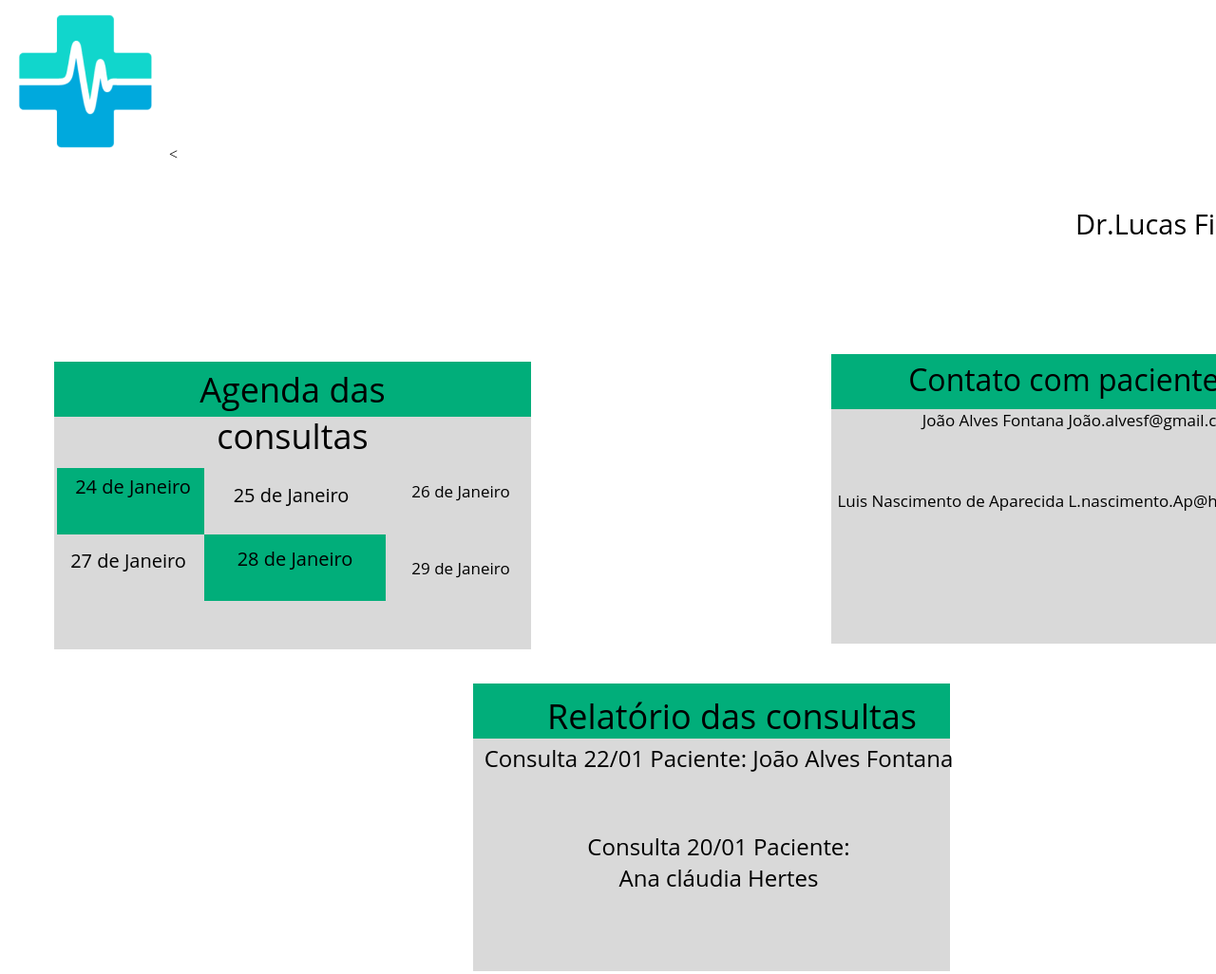
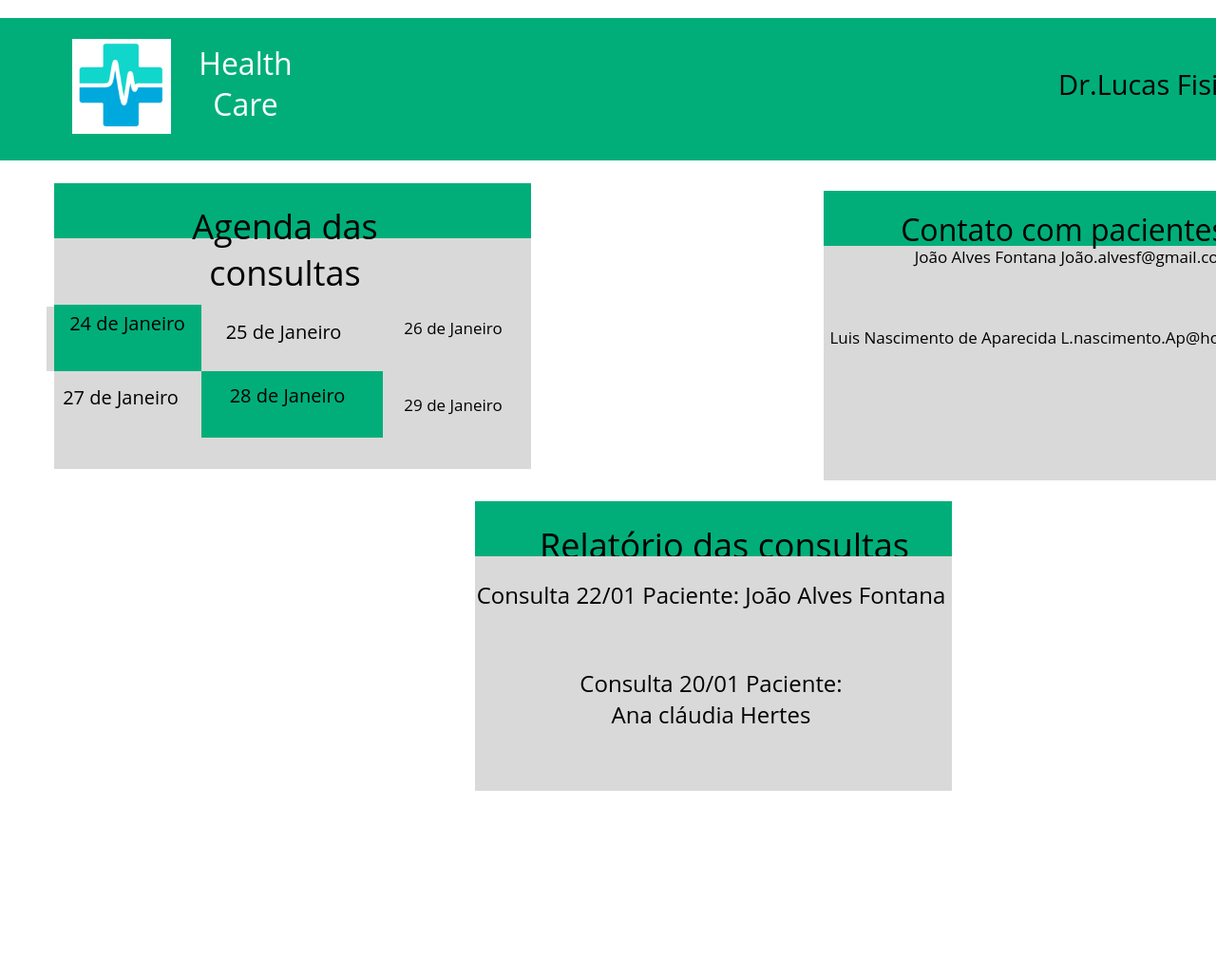
Before and after one commit to thidenadai/thiago-site-medico, a plain HTML site: page index.html in a window 1280 px wide. Shown: the top 1026 px of the page at 95% size. Drawn offline with Linux system fonts and the light colour scheme.

Commit message:
mudanças 24/3

```diff
--- a/index.html
+++ b/index.html
@@ -10,7 +10,7 @@
 
 <body>
 
-<div class="logo"> <img src="assents/logo.png">
+<div class="logo"> <img src="assents/logo.png" id="img1">
   <
 
 
@@ -23,7 +23,7 @@ Fisioterapeuta</span><span  class="e557_61">Bem Vindo!</span>
   <div class="e557_62"></div>
   <div class="e557_63"></div>
   <div class=e557_64><span  class="e557_57">Health
-Care</span></div>
+Care</span></div
   <div class="e557_65"></div>
   <div class="e557_66"></div>
   <div class="e557_67"></div>
@@ -41,7 +41,8 @@ Care</span></div>
   <div class="e557_82"></div><span  class="e557_83">Contato com pacientes</span>
   <div class="e557_84"></div>
   <div class="e559_100"></div><span  class="e559_101">28 de Janeiro  </span><span  class="e559_96">24 de Janeiro
-
+    <div class="barra"></div>
+    <div class="cinza"></div>
 </span><span  class="e559_98">27 de Janeiro</span><span  class="e559_97">25 de Janeiro </span><span  class="e559_94">26 de Janeiro </span><span  class="e559_99">29 de Janeiro </span><span  class="e559_106">Consulta 22/01
 Paciente: João Alves Fontana </span><span  class="e559_109">Consulta 20/01
 Paciente: Ana cláudia Hertes </span><span  class="e559_111">João Alves Fontana
--- a/style.css
+++ b/style.css
@@ -1,6 +1,6 @@
 html {
   height: 100%;
-  width: 100%;
+  max-width: 90%;
 }
 .559_66 {
 	overflow:hidden;
@@ -24,11 +24,11 @@ html {
 }
 .e557_54 {
 	background-color:rgba(1.452084481716156, 174.25000101327896, 122.41059109568596, 1);
-	width:1461px;
-	height:108px;
+	width:100%;
+	height:150px;
 	position:absolute;
 	left:-21px;
-	top:916px;
+	top:-150px;
 }
 .e559_159 {
 	width:164px;
@@ -61,8 +61,8 @@ html {
 	width:330px;
 	height:78px;
 	position:absolute;
-	left:1118px;
-	top:44px;
+	left:1100px;
+	top:-100px;
 	font-family:Open Sans;
 	text-align:center;
 	font-size:29px;
@@ -80,13 +80,33 @@ html {
 	font-size:36px;
 	letter-spacing:0;
 }
+.barra {
+    background-color: rgba(1.452084481716156, 174.25000101327896, 122.41059109568596, 1);
+    width: 95rem;
+    height: 108px;
+    position: absolute;
+    left: 0px;
+    top: 916px;
+}
+user agent stylesheet
+div {
+    display: block;
+}
+
+
+
+
+
+
+
+
 .e557_62 {
 	background-color:rgba(217.0000022649765, 217.0000022649765, 217.0000022649765, 1);
 	width:502px;
 	height:245px;
 	position:absolute;
 	left:49px;
-	top:267px;
+	top:80px;
 }
 .e557_63 {
 	background-color:rgba(1.452084481716156, 174.25000101327896, 122.41059109568596, 1);
@@ -94,7 +114,7 @@ html {
 	height:58px;
 	position:absolute;
 	left:49px;
-	top:209px;
+	top:24px;
 }
 .e557_64 {
 	width:336px;
@@ -128,8 +148,8 @@ html {
 	width:502px;
 	height:58px;
 	position:absolute;
-	left:490px;
-	top:548px;
+	left:500px;
+	top: 528px;
 }
 .e557_67 {
 	background-color:rgba(217.0000022649765, 217.0000022649765, 217.0000022649765, 1);
@@ -261,7 +281,7 @@ html {
 	height:49px;
 	position:absolute;
 	left:568px;
-	top:558px;
+	top:550px;
 	font-family:Open Sans;
 	text-align:center;
 	font-size:36px;
@@ -295,7 +315,7 @@ html {
 	height:44px;
 	position:absolute;
 	left:948px;
-	top:206px;
+	top:220px;
 	font-family:Open Sans;
 	text-align:center;
 	font-size:32px;
@@ -306,7 +326,7 @@ html {
 	width:155px;
 	height:70px;
 	position:absolute;
-	left:52px;
+	left:57px;
 	top:321px;
 }
 .e559_100 {
@@ -314,7 +334,7 @@ html {
 	width:191px;
 	height:70px;
 	position:absolute;
-	left:207px;
+	left:212px;
 	top:391px;
 }
 .e559_101 {
@@ -334,7 +354,7 @@ html {
 	width:268px;
 	height:58px;
 	position:absolute;
-	left:-2px;
+	left:0px;
 	top:327px;
 	font-family:Open Sans;
 	text-align:center;
@@ -389,6 +409,20 @@ html {
 	font-size:17px;
 	letter-spacing:0;
 }
+.cinza {
+    background-color: rgba(217.0000022649765, 217.0000022649765, 217.0000022649765, 1);
+    width: 502px;
+    height: 247px;
+    position: absolute;
+    left: 500px;
+    top: 259px;
+}
+
+
+
+
+
+
 .e559_106 {
 	color:rgba(0, 0, 0, 1);
 	width:691px;
@@ -451,7 +485,7 @@ html {
 }
 .logo{
   height: 134fr;
-  width: 164fr;
+  width: 100%;
 }
 
 .e559_96{
@@ -459,3 +493,13 @@ html {
 
 
 }
+
+#img1{
+
+	position: relative;
+  left: 40px;
+  top: 5px;
+  height: 100px;
+  z-index: 1;
+  margin: 2.5%;
+}
```
